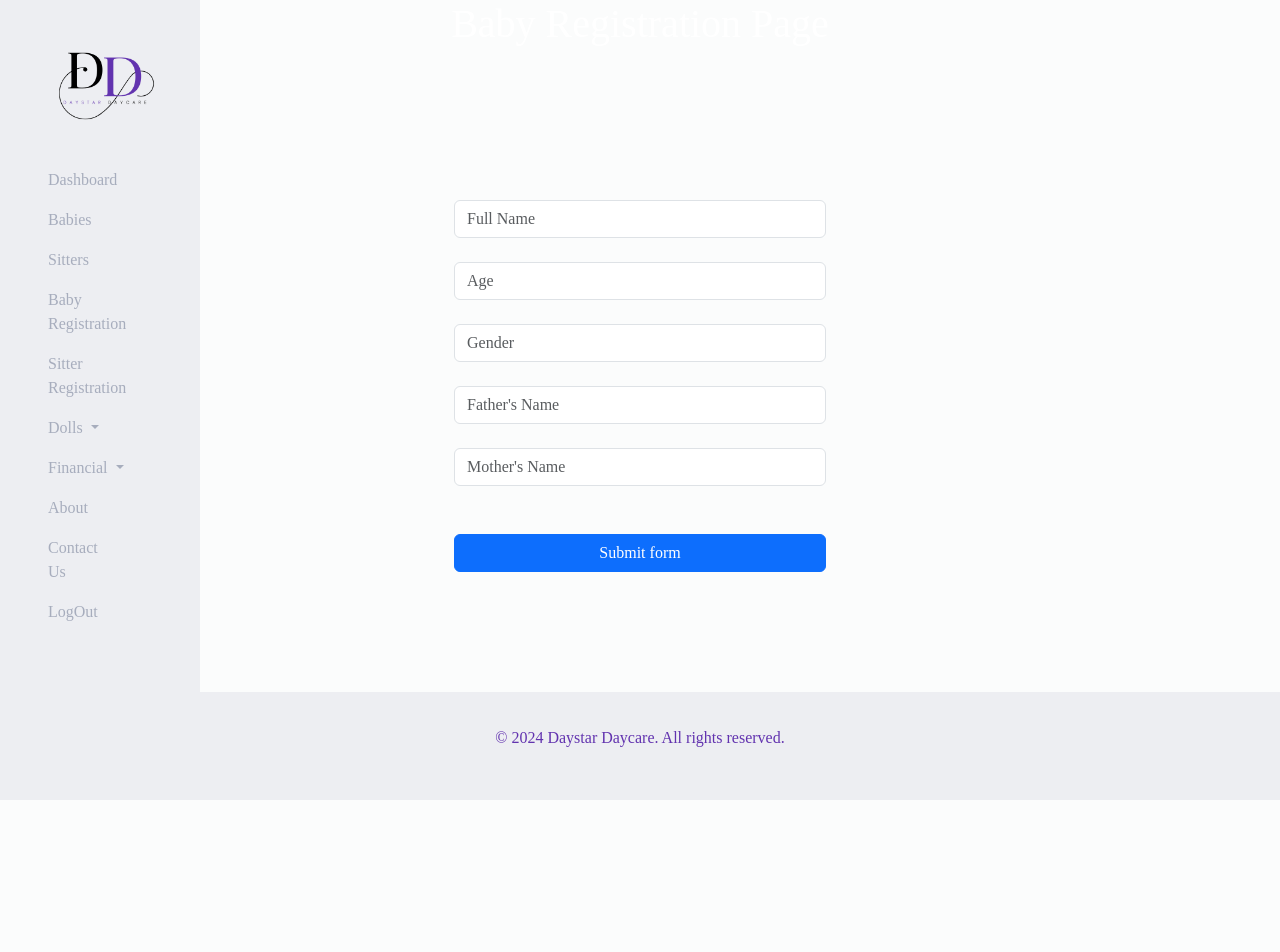
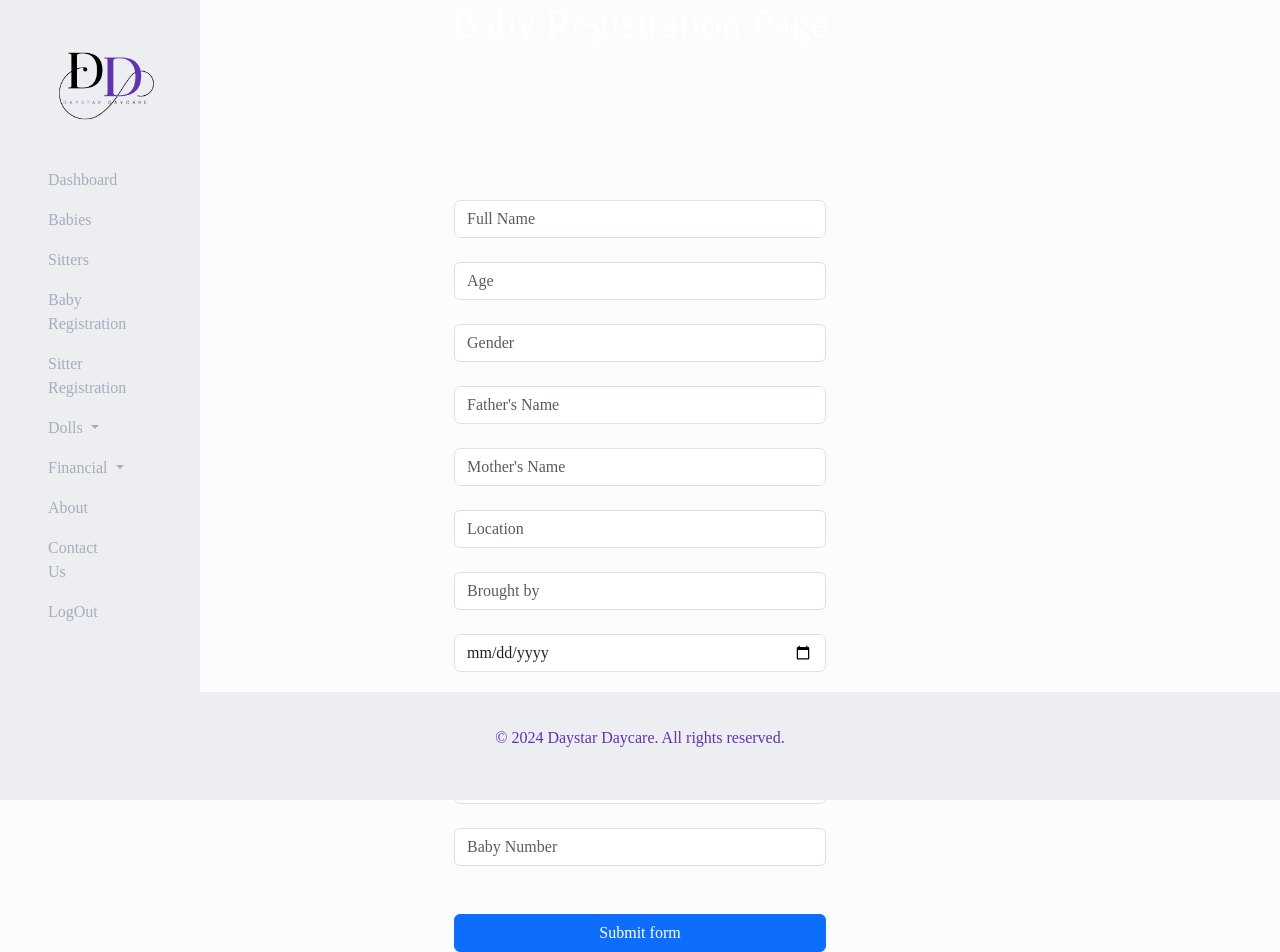
Before and after one commit to AkramMpagi/Daystar_Daycare, a Django app: page /baby_registration/ in a window 1280 px wide. Before the commit the page ends 800 px from the top, so only its background shows below. Run offline with Django 5.2, Linux system fonts and the light colour scheme; some libraries are stand-ins or nearby versions.

Commit message:
Changes made to Baby Reg

```diff
--- a/daystarApp/templates/daystarApp/baby_registration.html
+++ b/daystarApp/templates/daystarApp/baby_registration.html
@@ -49,6 +49,56 @@
         </div>
 
 
+        <div class="col-md-4">
+          <label for="location" class="form-label"></label>
+          <input type="text" class="form-control" placeholder="Location" name="location" required>
+
+        </div>
+
+
+        <div class="col-md-4">
+          <label for="brought_by" class="form-label"></label>
+          <input type="text" class="form-control" placeholder="Brought by" name="brought_by" required>
+
+        </div>
+
+        <div class="col-md-4">
+          <label for="time_of_arrival" class="form-label"></label>
+          <input type="date" class="form-control" placeholder="Time of arrival" name="time_of_arrival" required>
+
+        </div>
+
+
+        <div class="col-md-4">
+          <label for="fees" class="form-label"></label>
+          <input type="text" class="form-control" placeholder="Fees" name="fees" required>
+
+        </div>
+
+
+        <div class="col-md-4">
+          <label for="period_of_stay" class="form-label">Period of stay</label>
+          <select class="form-select" name="period_of_stay" required>
+              <option value="">Select period of stay</option>
+              <option value="Full Day">Full Day</option>
+              <option value="Half Day">Half Day</option>
+          </select>
+      </div>
+
+
+        <div class="col-md-4">
+          <label for="baby_number" class="form-label"></label>
+          <input type="text" class="form-control" placeholder="Baby Number" name="baby_number" required>
+
+        </div>
+
+
+
+
+
+
+
+
         <!-- <div class="col-md-3">
           <label for="validationCustom05" class="form-label">Zip</label>
           <input type="text" class="form-control" id="validationCustom05" required>
--- a/daystarApp/views.py
+++ b/daystarApp/views.py
@@ -86,7 +86,13 @@
         location = request.POST.get('location')
         father_name = request.POST.get('father_name')
         mother_name = request.POST.get('mother_name')
-        new_baby = Baby(name=name, gender=gender, age=age, location=location, father_name=father_name, mother_name=mother_name)
+        brought_by = request.POST.get('brought_by')
+        time_of_arrival = request.POST.get('time_of_arrival')
+        period_of_stay = request.POST.get('period_of_stay')
+        fees = request.POST.get('fees')
+        baby_number = request.POST.get('baby_number')
+
+        new_baby = Baby(name=name, gender=gender, age=age, location=location, father_name=father_name, mother_name=mother_name, brought_by=brought_by, time_of_arrival=time_of_arrival, period_of_stay=period_of_stay, fees=fees, baby_number=baby_number)
         new_baby.save()
         messages.success(request, 'You have successfully created a new baby')
         return redirect('baby')
```
Also changed, not shown: daystarApp/templates/daystarApp/sitter_registration.html (+21 -15 lines), db.sqlite3.
